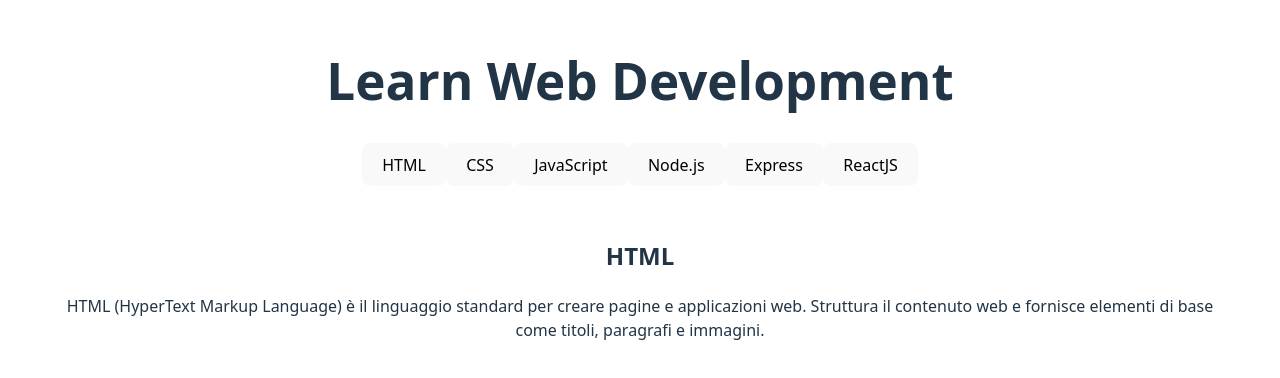
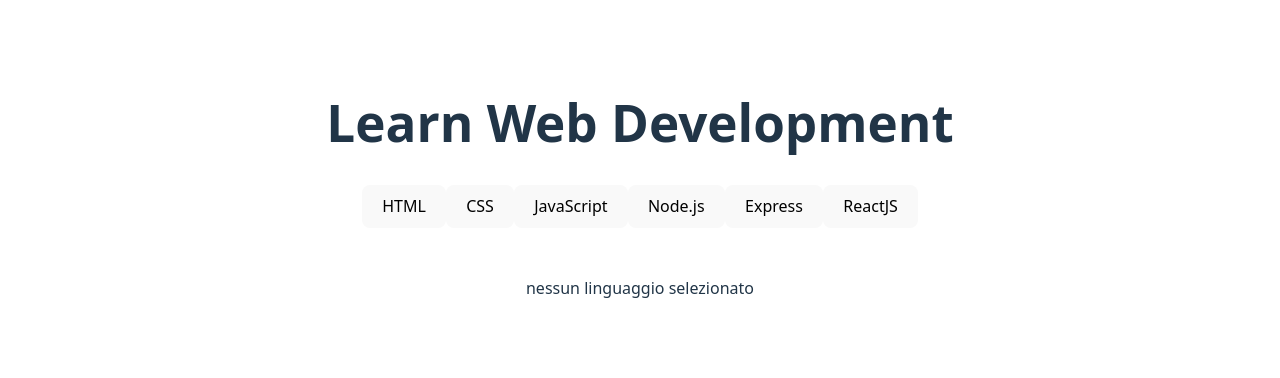
Before and after one commit to SirioRedGiant/react-use-state, a React (Vite) app: page / in a window 1280 px wide. Shown: the part 196-574 px from the top of the page. Built offline with nearby package versions, Linux system fonts and the light colour scheme.

Commit message:
gestito il caso in cui nessun linguaggio è selezionato

```diff
--- a/src/App.jsx
+++ b/src/App.jsx
@@ -4,7 +4,7 @@
 
 export default function App() {
   //note stato --> primo oggetto dell'array
-  const [currentLanguage, setCurrentLanguage] = useState(languages[0]);
+  const [currentLanguage, setCurrentLanguage] = useState(null);
 
   return (
     <div className="container">
@@ -16,15 +16,22 @@
           <LanguageButton
             key={language.id}
             selectedLanguage={language}
-            isActive={currentLanguage.id === language.id}
+            isActive={currentLanguage?.id === language.id}
             onClick={() => setCurrentLanguage(language)}
           />
         ))}
       </div>
       {/* card */}
       <div className="card">
-        <h2>{currentLanguage.title}</h2>
-        <p>{currentLanguage.description} </p>
+        {/* se non c'è il linguaggio */}
+        {!currentLanguage && <p>nessun linguaggio selezionato</p>}
+        {/* se c'è */}
+        {currentLanguage && (
+          <>
+            <h2>{currentLanguage.title}</h2>
+            <p>{currentLanguage.description} </p>
+          </>
+        )}
       </div>
     </div>
   );
```
